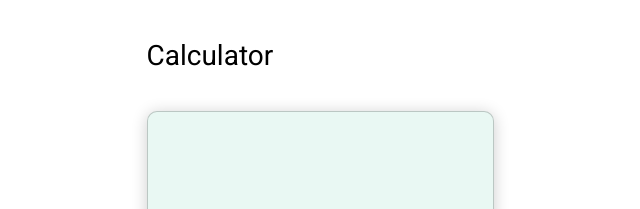
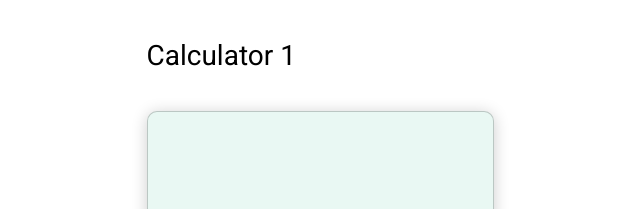
Before and after one commit to gaz41/calculator, a plain HTML site: page index.html in a window 1280 px wide. Shown: the top 209 px of the page, 320-960 px from the left. Drawn offline with Linux system fonts and the light colour scheme.

Commit message:
update 1

```diff
--- a/index.html
+++ b/index.html
@@ -10,7 +10,7 @@
   <body>
     <div class="container">
       <header>
-        <h1>Calculator</h1>
+        <h1>Calculator 1</h1>
       </header>
 
       <main>
```
